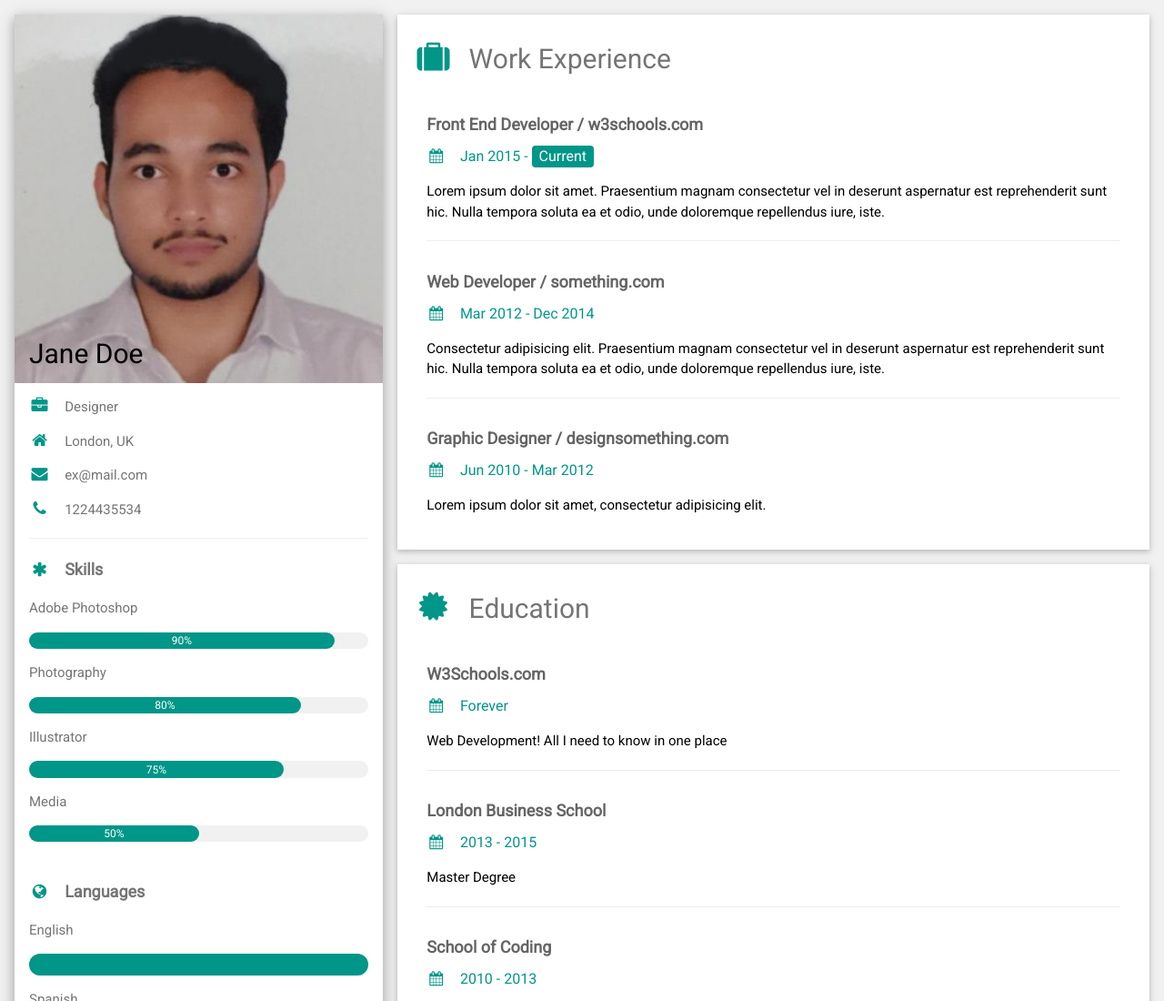
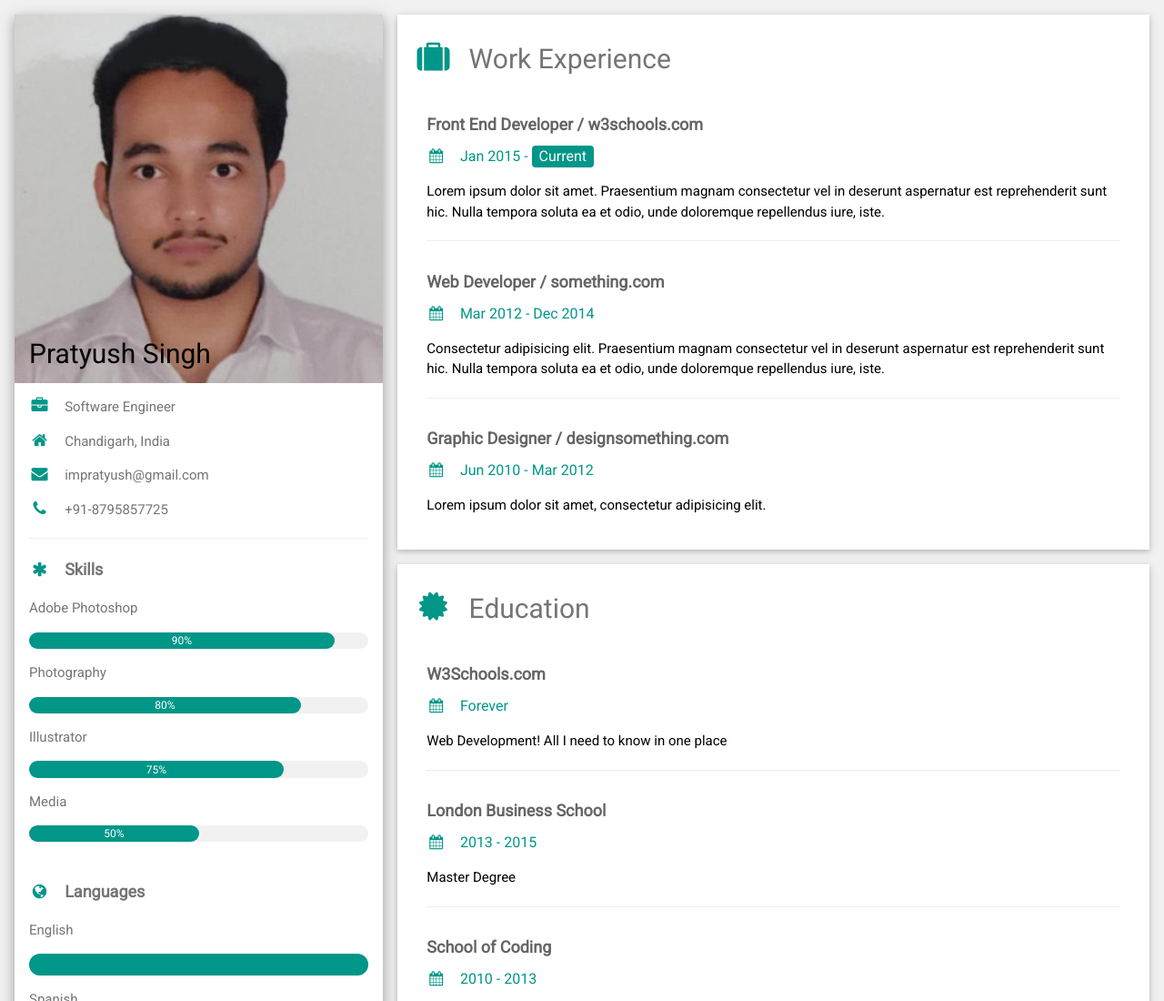
Before and after one commit to Pratzz96/pratyush.github.io, a plain HTML site: page index.html in a window 1280 px wide. Shown: the top 1100 px of the page at 91% size. Drawn offline with nearby package versions, Linux system fonts and the light colour scheme.

Commit message:
Update index.html

```diff
--- a/index.html
+++ b/index.html
@@ -1,6 +1,6 @@
 <!DOCTYPE html>
 <html>
-<title>W3.CSS Template</title>
+<title>Pratyush</title>
 <meta charset="UTF-8">
 <meta name="viewport" content="width=device-width, initial-scale=1">
 <link rel="stylesheet" href="https://www.w3schools.com/w3css/4/w3.css">
@@ -24,14 +24,14 @@
         <div class="w3-display-container">
           <img src="pic.jpg" style="width:100%" alt="Avatar">
           <div class="w3-display-bottomleft w3-container w3-text-black">
-            <h2>Jane Doe</h2>
+            <h2>Pratyush Singh</h2>
           </div>
         </div>
         <div class="w3-container">
-          <p><i class="fa fa-briefcase fa-fw w3-margin-right w3-large w3-text-teal"></i>Designer</p>
-          <p><i class="fa fa-home fa-fw w3-margin-right w3-large w3-text-teal"></i>London, UK</p>
-          <p><i class="fa fa-envelope fa-fw w3-margin-right w3-large w3-text-teal"></i>ex@mail.com</p>
-          <p><i class="fa fa-phone fa-fw w3-margin-right w3-large w3-text-teal"></i>1224435534</p>
+          <p><i class="fa fa-briefcase fa-fw w3-margin-right w3-large w3-text-teal"></i>Software Engineer</p>
+          <p><i class="fa fa-home fa-fw w3-margin-right w3-large w3-text-teal"></i>Chandigarh, India</p>
+          <p><i class="fa fa-envelope fa-fw w3-margin-right w3-large w3-text-teal"></i>impratyush@gmail.com</p>
+          <p><i class="fa fa-phone fa-fw w3-margin-right w3-large w3-text-teal"></i>+91-8795857725</p>
           <hr>
 
           <p class="w3-large"><b><i class="fa fa-asterisk fa-fw w3-margin-right w3-text-teal"></i>Skills</b></p>
```
